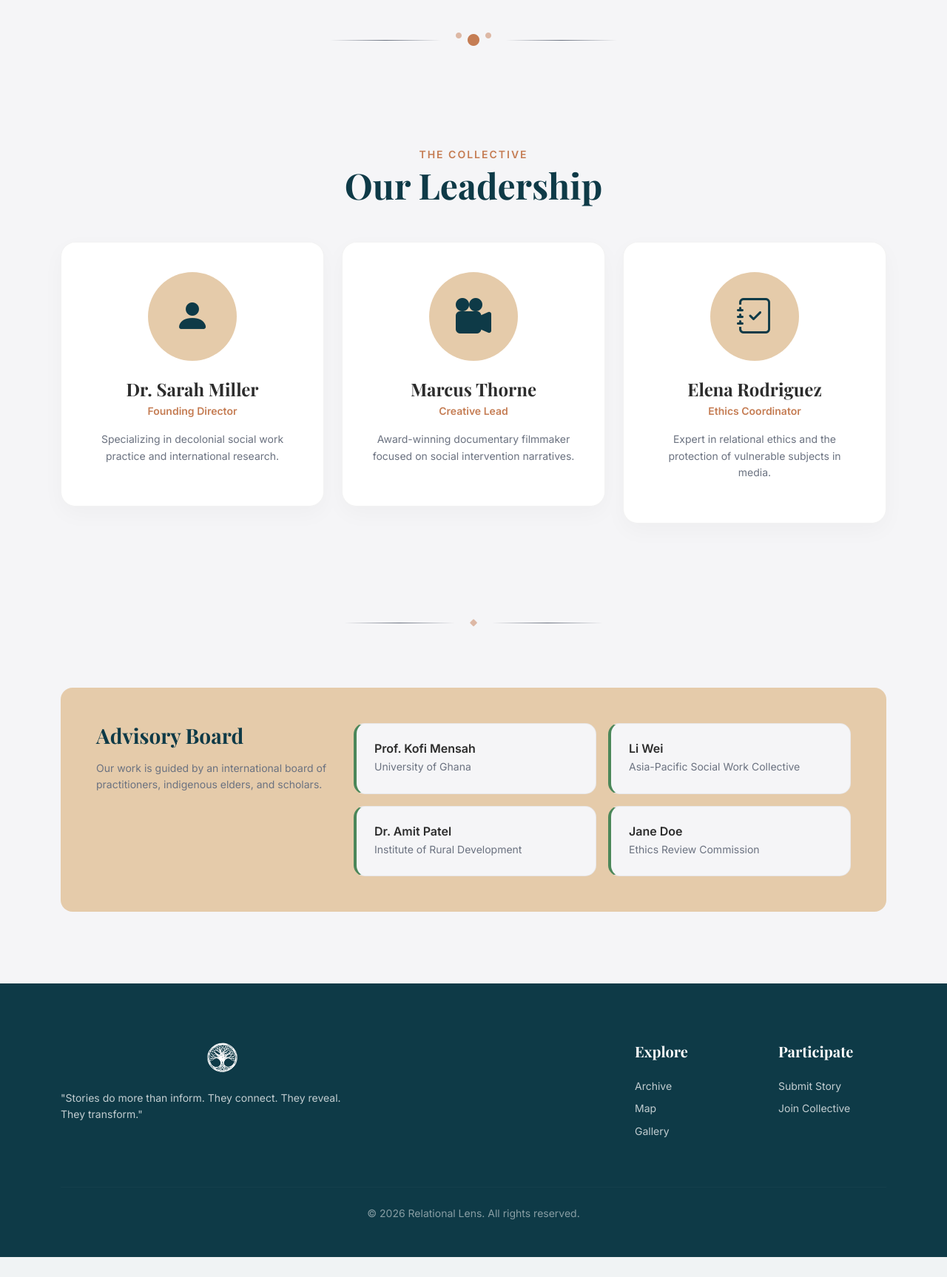
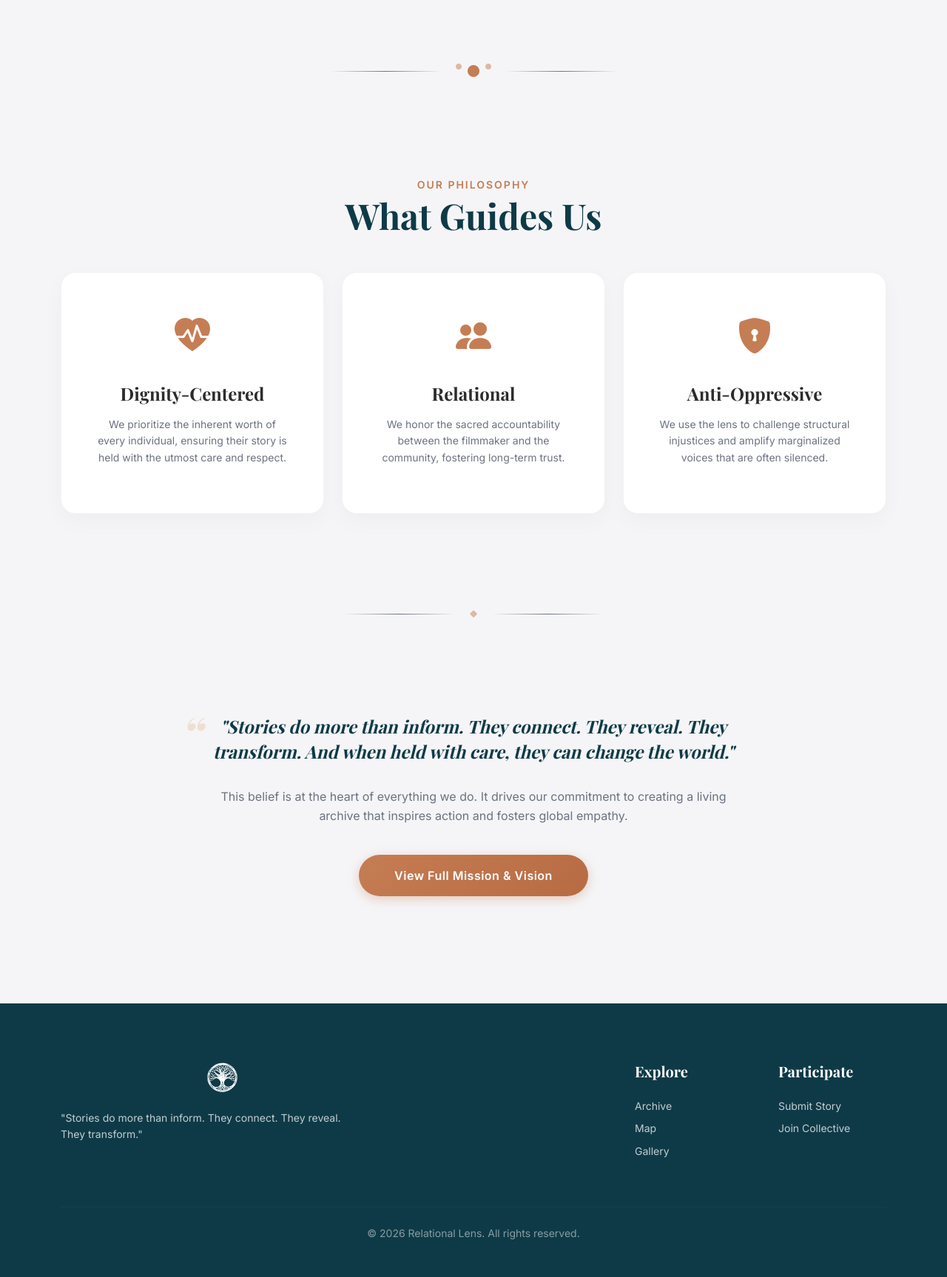
Before and after one commit to haaalery/relational_lens, a PHP site: page /about.php in a window 1280 px wide. Shown: the part 1117-2844 px from the top of the page at 74% size. Before the commit the page ends 2817 px from the top, so only its background shows below. Run offline with PHP 8.4, Linux system fonts and the light colour scheme.

Commit message:
Content: Full alignment of Mission, Vision, and About pages with philosophical core values

```diff
--- a/about.php
+++ b/about.php
@@ -3,108 +3,116 @@ require_once 'header.php';
 
 $extra_head = '
     <style>
-        .team-card {
+        .value-card {
             background: var(--card-bg);
             border-radius: 20px;
-            padding: 2.5rem;
+            padding: 3rem;
             text-align: center;
             box-shadow: 0 10px 30px rgba(0,0,0,0.03);
             border: 1px solid var(--card-border);
+            height: 100%;
             transition: var(--transition);
         }
-        .team-card:hover {
+        .value-card:hover {
             transform: translateY(-10px);
             box-shadow: 0 15px 40px rgba(0,0,0,0.06);
         }
-        .team-avatar {
-            width: 120px;
-            height: 120px;
-            background-color: var(--sand);
-            border-radius: 50%;
-            margin: 0 auto 1.5rem;
-            display: flex;
-            align-items: center;
-            justify-content: center;
+        .value-icon {
             font-size: 3rem;
+            color: var(--terracotta);
+            margin-bottom: 1.5rem;
+            display: block;
+        }
+        .bio-section {
+            border-left: 4px solid var(--sage);
+            padding-left: 2rem;
+            margin-top: 2rem;
+        }
+        .quote-box {
+            font-family: "Playfair Display", serif;
+            font-size: 1.5rem;
+            font-style: italic;
             color: var(--navy);
+            line-height: 1.4;
+            margin-bottom: 2rem;
+            position: relative;
         }
-        .board-card {
-            background: var(--bg-color);
-            border-radius: 15px;
-            padding: 1.5rem;
-            border-left: 4px solid var(--sage);
-            border-top: 1px solid var(--card-border);
-            border-right: 1px solid var(--card-border);
-            border-bottom: 1px solid var(--card-border);
+        .quote-box::before {
+            content: "“";
+            font-size: 4rem;
+            color: var(--sand);
+            position: absolute;
+            top: -20px;
+            left: -30px;
+            opacity: 0.5;
         }
     </style>
 ';
 
-render_header("About Us", "about", $extra_head);
+render_header("About Relational Lens", "about", $extra_head);
 ?>
 
     <header class="page-header" style="background-image: url('https://images.unsplash.com/photo-1521737604893-d14cc237f11d?q=80&w=2000&auto=format&fit=crop');">
         <div class="container">
             <span class="section-tag animate-up">The Collective</span>
-            <h1 class="display-2 playfair fw-bold mb-4 animate-up">About Relational Lens</h1>
-            <p class="lead opacity-90 animate-up mx-auto mb-5" style="max-width: 800px; font-size: 1.4rem;">A project dedicated to the ethical preservation and distribution of social work narratives.</p>
+            <h1 class="display-2 playfair fw-bold mb-4 animate-up">Bearing Witness Together.</h1>
+            <p class="lead opacity-90 animate-up mx-auto mb-0" style="max-width: 800px; font-size: 1.4rem;">Relational Lens is a collaborative initiative dedicated to the ethical preservation and distribution of social work narratives.</p>
         </div>
     </header>
 
     <main id="main-content" class="container py-5">
-        <!-- Our Story -->
+        <!-- The Why -->
         <section class="row align-items-center py-5 mb-5 reveal">
             <div class="col-lg-6 mb-4 mb-lg-0">
-                <h2 class="playfair fw-bold text-navy mb-4">Born from Practice</h2>
-                <p class="text-muted lead mb-4">The Relational Lens collective was founded in 2024 by a group of social work educators and documentary filmmakers who recognized a gap in how practitioners access and engage with global stories.</p>
-                <p class="text-muted">Our platform serves as a digital meeting place where the art of filmmaking meets the science of social work, creating a unique space for "Ethical Witnessing."</p>
+                <span class="text-terracotta fw-bold text-uppercase tracking-wide small mb-3 d-block">Our Origin</span>
+                <h2 class="playfair fw-bold text-navy mb-4">Expanding the Profession's Capacity</h2>
+                <p class="text-muted lead mb-4">We imagine a future where visual storytelling is recognized as a legitimate and essential form of social work knowledge — equal in value to written scholarship.</p>
+                <p class="text-muted">By integrating filmmaking into practice, we go beyond simple communication. We engage in <strong>Relational Practice</strong> — a site of resistance and healing where local realities connect to global movements.</p>
+                <div class="bio-section">
+                    <p class="small text-muted mb-0">Our platform ensures that stories are created <strong>with</strong>, not <strong>about</strong>, communities — honoring the dignity and accountability that every human experience deserves.</p>
+                </div>
             </div>
             <div class="col-lg-6 ps-lg-5">
-                <img src="https://images.unsplash.com/photo-1517245386807-bb43f82c33c4?q=80&w=1000&auto=format&fit=crop" class="img-fluid rounded-4 shadow-sm" alt="Our Team">
+                <div class="p-2 border rounded-4 shadow-sm">
+                    <img src="https://images.unsplash.com/photo-1517245386807-bb43f82c33c4?q=80&w=1000&auto=format&fit=crop" class="img-fluid rounded-3" alt="Collaborative Storytelling">
+                </div>
             </div>
         </section>
 
         <!-- Section Divider -->
         <div class="section-divider reveal">
             <div class="divider-line"></div>
-            <div class="divider-icon">
-                <i class="bi bi-circle-fill" style="font-size: 0.5rem;"></i>
-                <i class="bi bi-circle-fill"></i>
-                <i class="bi bi-circle-fill" style="font-size: 0.5rem;"></i>
-            </div>
+            <div class="divider-icon"><i class="bi bi-circle-fill" style="font-size: 0.5rem;"></i><i class="bi bi-circle-fill"></i><i class="bi bi-circle-fill" style="font-size: 0.5rem;"></i></div>
             <div class="divider-line"></div>
         </div>
 
-        <!-- The Team -->
+        <!-- Core Values -->
         <section class="py-5 mb-5 reveal">
             <div class="text-center mb-5">
-                <span class="text-terracotta fw-bold text-uppercase tracking-wide small">The Collective</span>
-                <h2 class="playfair fw-bold text-navy display-5">Our Leadership</h2>
+                <span class="text-terracotta fw-bold text-uppercase tracking-wide small">Our Philosophy</span>
+                <h2 class="playfair fw-bold text-navy display-5">What Guides Us</h2>
             </div>
 
             <div class="row g-4">
                 <div class="col-md-4">
-                    <div class="team-card">
-                        <div class="team-avatar"><i class="bi bi-person-fill"></i></div>
-                        <h4 class="playfair fw-bold mb-1">Dr. Sarah Miller</h4>
-                        <p class="text-terracotta small fw-bold mb-3">Founding Director</p>
-                        <p class="text-muted small">Specializing in decolonial social work practice and international research.</p>
+                    <div class="value-card">
+                        <i class="bi bi-heart-pulse-fill value-icon"></i>
+                        <h4 class="playfair fw-bold mb-3">Dignity-Centered</h4>
+                        <p class="text-muted small">We prioritize the inherent worth of every individual, ensuring their story is held with the utmost care and respect.</p>
                     </div>
                 </div>
                 <div class="col-md-4">
-                    <div class="team-card">
-                        <div class="team-avatar"><i class="bi bi-camera-reels-fill"></i></div>
-                        <h4 class="playfair fw-bold mb-1">Marcus Thorne</h4>
-                        <p class="text-terracotta small fw-bold mb-3">Creative Lead</p>
-                        <p class="text-muted small">Award-winning documentary filmmaker focused on social intervention narratives.</p>
+                    <div class="value-card">
+                        <i class="bi bi-people-fill value-icon"></i>
+                        <h4 class="playfair fw-bold mb-3">Relational</h4>
+                        <p class="text-muted small">We honor the sacred accountability between the filmmaker and the community, fostering long-term trust.</p>
                     </div>
                 </div>
                 <div class="col-md-4">
-                    <div class="team-card">
-                        <div class="team-avatar"><i class="bi bi-journal-check"></i></div>
-                        <h4 class="playfair fw-bold mb-1">Elena Rodriguez</h4>
-                        <p class="text-terracotta small fw-bold mb-3">Ethics Coordinator</p>
-                        <p class="text-muted small">Expert in relational ethics and the protection of vulnerable subjects in media.</p>
+                    <div class="value-card">
+                        <i class="bi bi-shield-lock-fill value-icon"></i>
+                        <h4 class="playfair fw-bold mb-3">Anti-Oppressive</h4>
+                        <p class="text-muted small">We use the lens to challenge structural injustices and amplify marginalized voices that are often silenced.</p>
                     </div>
                 </div>
             </div>
@@ -113,46 +121,19 @@ render_header("About Us", "about", $extra_head);
         <!-- Section Divider -->
         <div class="section-divider reveal">
             <div class="divider-line"></div>
-            <div class="divider-icon">
-                <i class="bi bi-diamond-fill"></i>
-            </div>
+            <div class="divider-icon"><i class="bi bi-diamond-fill"></i></div>
             <div class="divider-line"></div>
         </div>
 
-        <!-- Advisory Board -->
-        <section class="py-5 bg-sand rounded-4 p-5 mb-5 reveal">
-            <div class="row">
-                <div class="col-lg-4 mb-4 mb-lg-0">
-                    <h3 class="playfair fw-bold text-navy mb-3">Advisory Board</h3>
-                    <p class="small text-muted">Our work is guided by an international board of practitioners, indigenous elders, and scholars.</p>
-                </div>
-                <div class="col-lg-8">
-                    <div class="row g-3">
-                        <div class="col-md-6">
-                            <div class="board-card">
-                                <h6 class="fw-bold mb-1">Prof. Kofi Mensah</h6>
-                                <p class="small text-muted mb-0">University of Ghana</p>
-                            </div>
-                        </div>
-                        <div class="col-md-6">
-                            <div class="board-card">
-                                <h6 class="fw-bold mb-1">Li Wei</h6>
-                                <p class="small text-muted mb-0">Asia-Pacific Social Work Collective</p>
-                            </div>
-                        </div>
-                        <div class="col-md-6">
-                            <div class="board-card">
-                                <h6 class="fw-bold mb-1">Dr. Amit Patel</h6>
-                                <p class="small text-muted mb-0">Institute of Rural Development</p>
-                            </div>
-                        </div>
-                        <div class="col-md-6">
-                            <div class="board-card">
-                                <h6 class="fw-bold mb-1">Jane Doe</h6>
-                                <p class="small text-muted mb-0">Ethics Review Commission</p>
-                            </div>
-                        </div>
+        <!-- The Belief Block -->
+        <section class="py-5 mb-5 reveal">
+            <div class="row justify-content-center">
+                <div class="col-lg-8 text-center">
+                    <div class="quote-box">
+                        "Stories do more than inform. They connect. They reveal. They transform. And when held with care, they can change the world."
                     </div>
+                    <p class="text-muted">This belief is at the heart of everything we do. It drives our commitment to creating a living archive that inspires action and fosters global empathy.</p>
+                    <a href="mission.php" class="btn btn-terracotta rounded-pill px-5 py-3 mt-4">View Full Mission & Vision</a>
                 </div>
             </div>
         </section>
```
Also changed, not shown: mission.php (+137 -89 lines).
